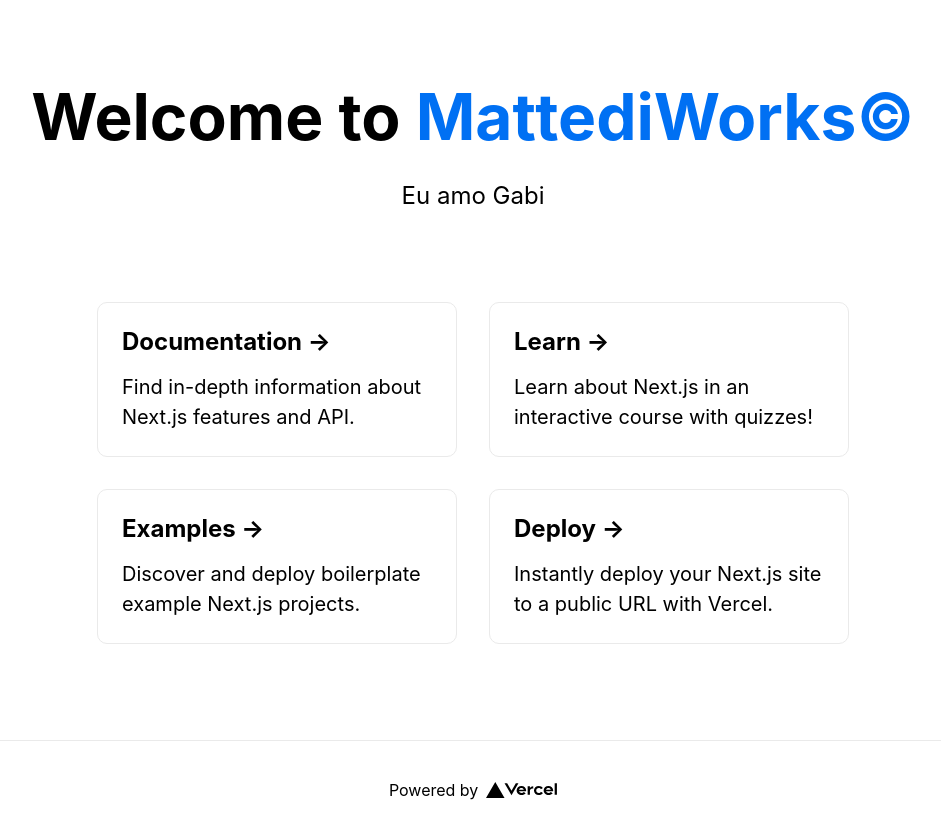
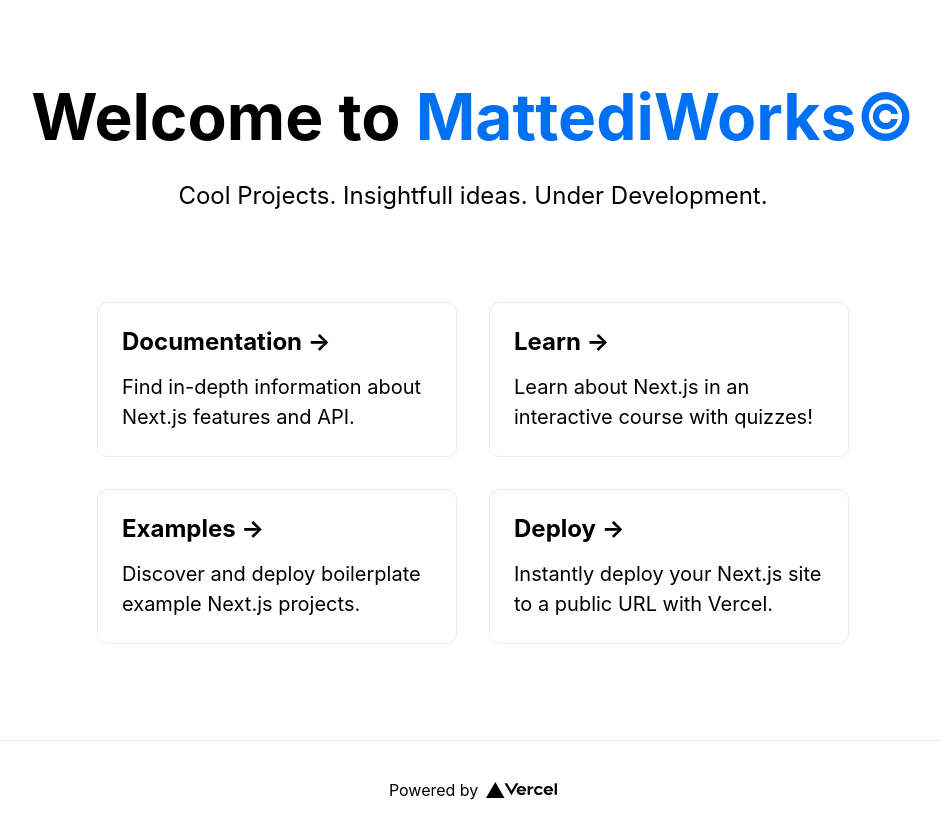
Before and after one commit to vtmattedi/MattediWorks-Site, a Next.js app: page / in a window 1280 px wide. Shown: the whole page, without its empty margins (167-1108 px from the left). Built offline with nearby package versions, Linux system fonts and the light colour scheme.

Commit message:
dev tests

```diff
--- a/pages/index.js
+++ b/pages/index.js
@@ -15,7 +15,7 @@
         </h1>
 
         <p className={styles.description}>
-          Eu amo Gabi
+         Cool Projects. Insightfull ideas. Under Development.
 
         </p>
 
```
